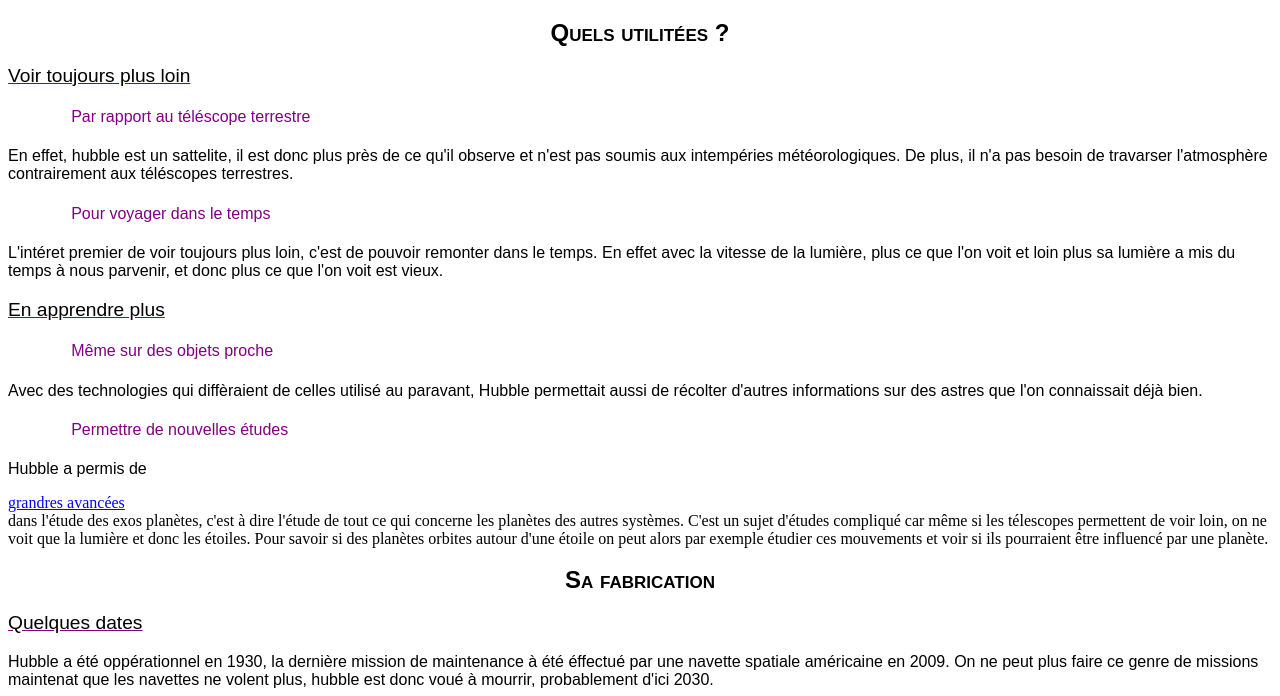
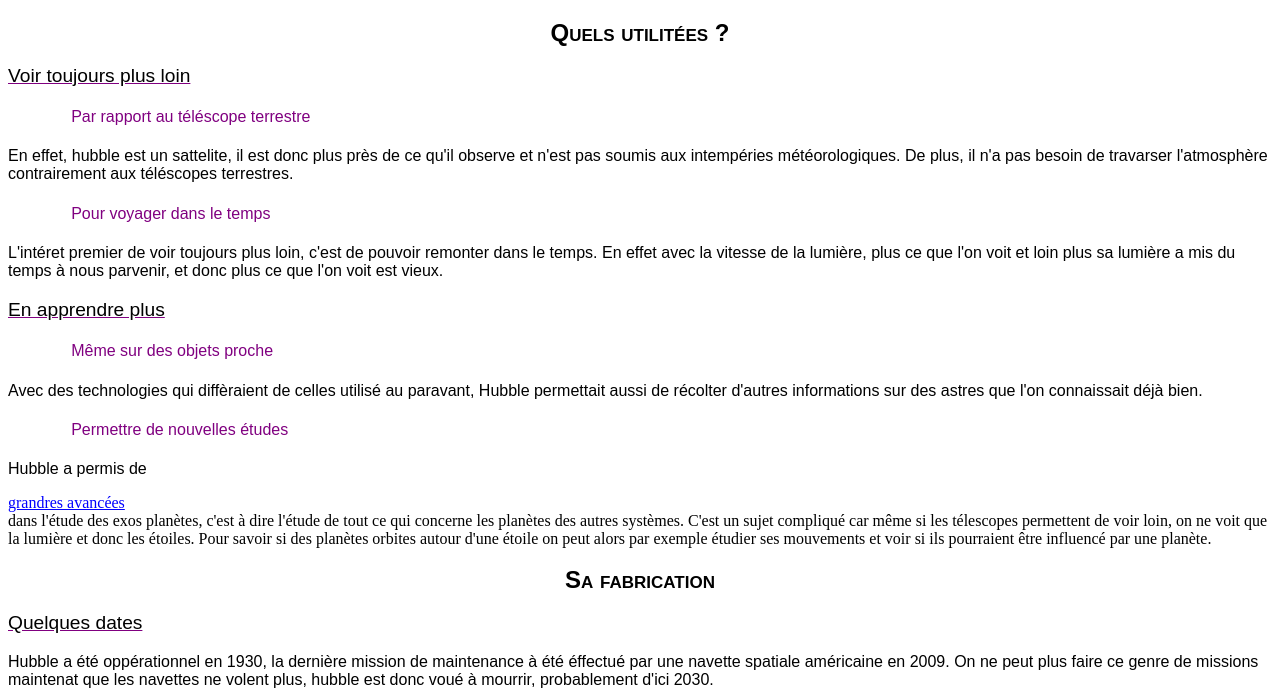
Before and after one commit to Lilyxou/jeuchatquiapeur, a plain HTML site: page site_web/hubble.html in a window 1280 px wide. Shown: the part 104-800 px from the top of the page. Drawn offline with Linux system fonts and the light colour scheme.

Commit message:
Update hubble.html

```diff
--- a/site_web/hubble.html
+++ b/site_web/hubble.html
@@ -15,7 +15,7 @@
 	<h4>Même sur des objets proche</h4>
 	<p>Avec des technologies qui diffèraient de celles utilisé au paravant, Hubble permettait aussi de récolter d'autres informations sur des astres que l'on connaissait déjà bien.</p>
 	<h4>Permettre de nouvelles études</h4>
-	<p>Hubble a permis de<div>grandres avancées</div>dans l'étude des exos planètes, c'est à dire l'étude de tout ce qui concerne les planètes des autres systèmes. C'est un sujet d'études compliqué car même si les télescopes permettent de voir loin, on ne voit que la lumière et donc les étoiles. Pour savoir si des planètes orbites autour d'une étoile on peut alors par exemple étudier ces mouvements et voir si ils pourraient être influencé par une planète.</p>
+	<p>Hubble a permis de<div>grandres avancées</div>dans l'étude des exos planètes, c'est à dire l'étude de tout ce qui concerne les planètes des autres systèmes. C'est un sujet compliqué car même si les télescopes permettent de voir loin, on ne voit que la lumière et donc les étoiles. Pour savoir si des planètes orbites autour d'une étoile on peut alors par exemple étudier ses mouvements et voir si ils pourraient être influencé par une planète.</p>
 	<h2>Sa fabrication</h2>
 	<h3>Quelques dates</h3>
 	<p>Hubble a été oppérationnel en 1930, la dernière mission de maintenance à été éffectué par une navette spatiale américaine en 2009. On ne peut plus faire ce genre de missions maintenat que les navettes ne volent plus, hubble est donc voué à mourrir, probablement d'ici 2030.</p>
```
